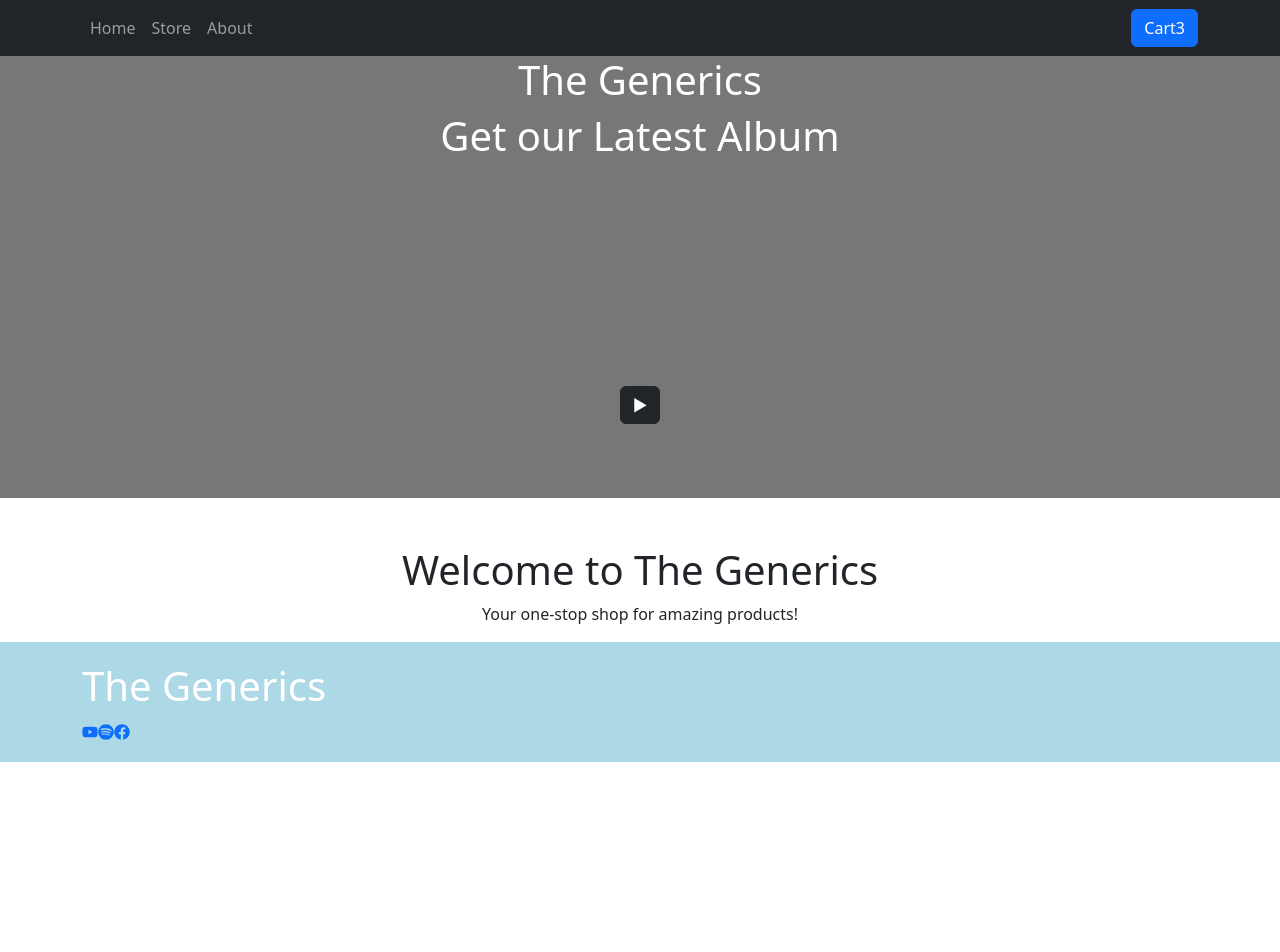
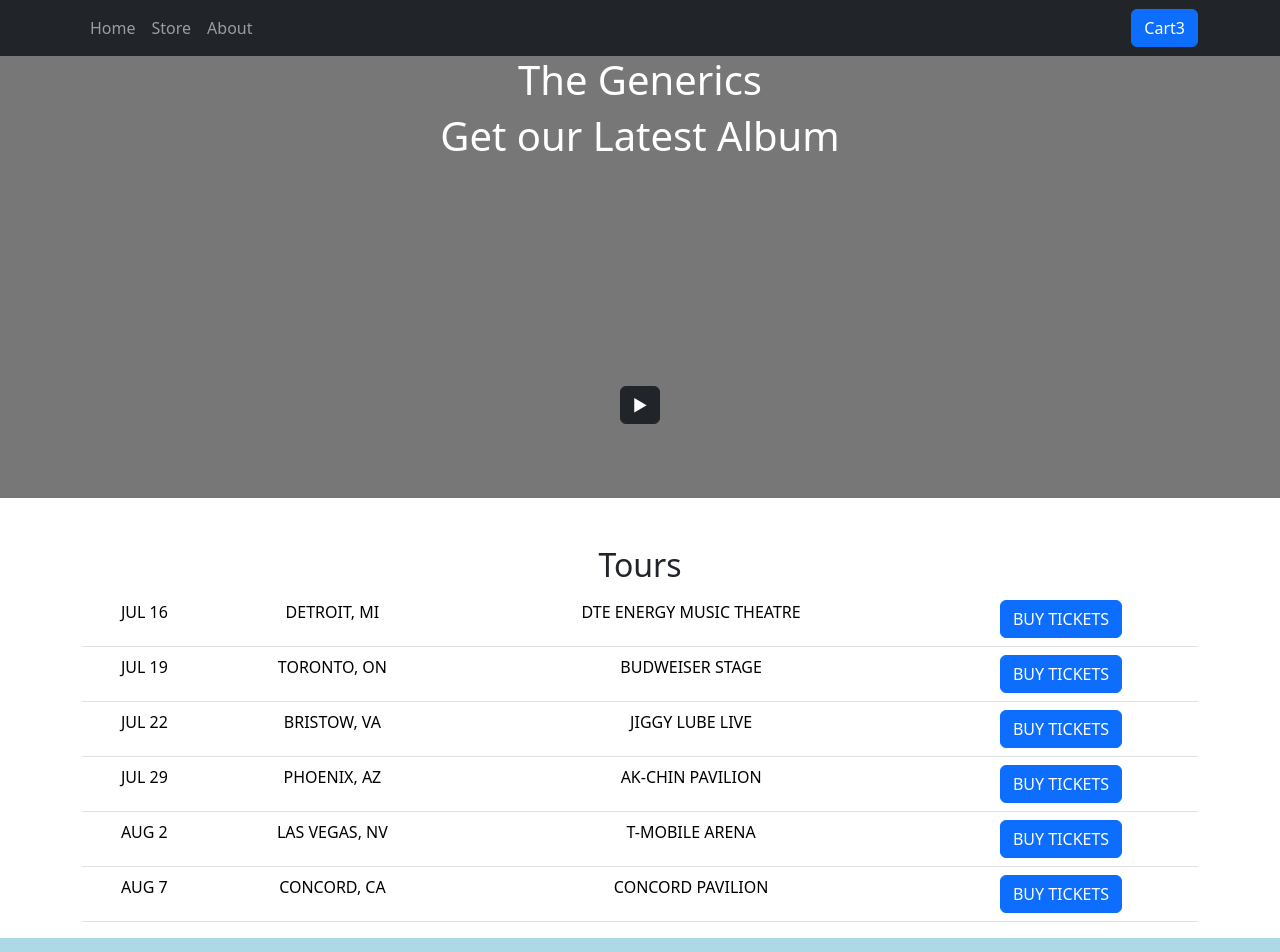
Before and after one commit to shalinigogikar/E-commerce-website, a React (Create React App) app: page / in a window 1280 px wide. Shown: the top 952 px of the page. Before the commit the page ends 800 px from the top, so only its background shows below. Built offline with nearby package versions, Linux system fonts and the light colour scheme.

Commit message:
Home elements are added

```diff
--- a/src/components/Home.js
+++ b/src/components/Home.js
@@ -1,11 +1,31 @@
 import React from "react";
-import { Container } from "react-bootstrap";
-
+import { Container,Button,Table } from "react-bootstrap";
 const Home = () => {
+  const tourData = [
+    { date: "JUL 16", location: "DETROIT, MI", venue: "DTE ENERGY MUSIC THEATRE" },
+    { date: "JUL 19", location: "TORONTO, ON", venue: "BUDWEISER STAGE" },
+    { date: "JUL 22", location: "BRISTOW, VA", venue: "JIGGY LUBE LIVE" },
+    { date: "JUL 29", location: "PHOENIX, AZ", venue: "AK-CHIN PAVILION" },
+    { date: "AUG 2", location: "LAS VEGAS, NV", venue: "T-MOBILE ARENA" },
+    { date: "AUG 7", location: "CONCORD, CA", venue: "CONCORD PAVILION" },
+  ];
   return (
     <Container className="mt-5 text-center">
-      <h1>Welcome to The Generics</h1>
-      <p>Your one-stop shop for amazing products!</p>
+      <h2>Tours</h2>
+  <Table>
+      <tbody>
+          {tourData.map((tour, index) => (
+            <tr key={index}>
+              <td>{tour.date}</td>
+              <td>{tour.location}</td>
+              <td>{tour.venue}</td>
+              <td>
+                <Button variant="primary">BUY TICKETS</Button>
+              </td>
+            </tr>
+          ))}
+        </tbody>
+      </Table>
     </Container>
   );
 };
```
